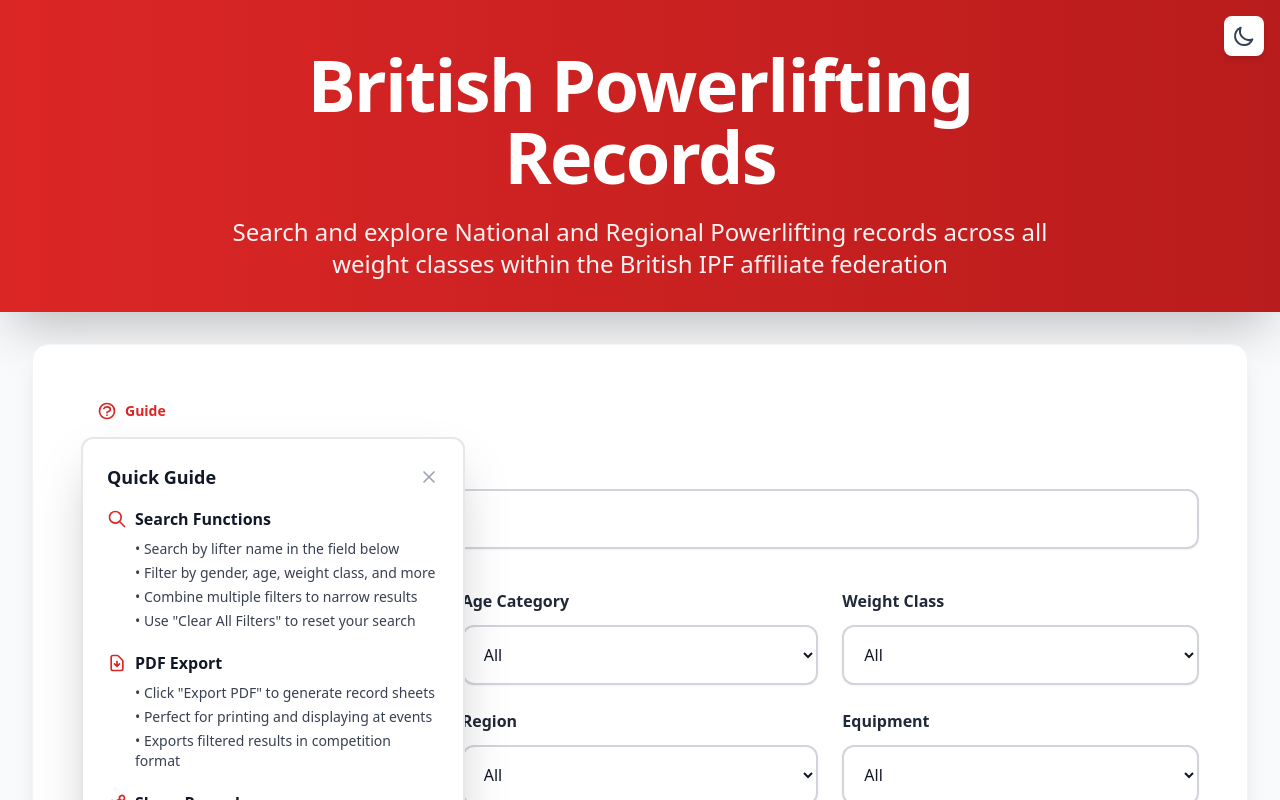
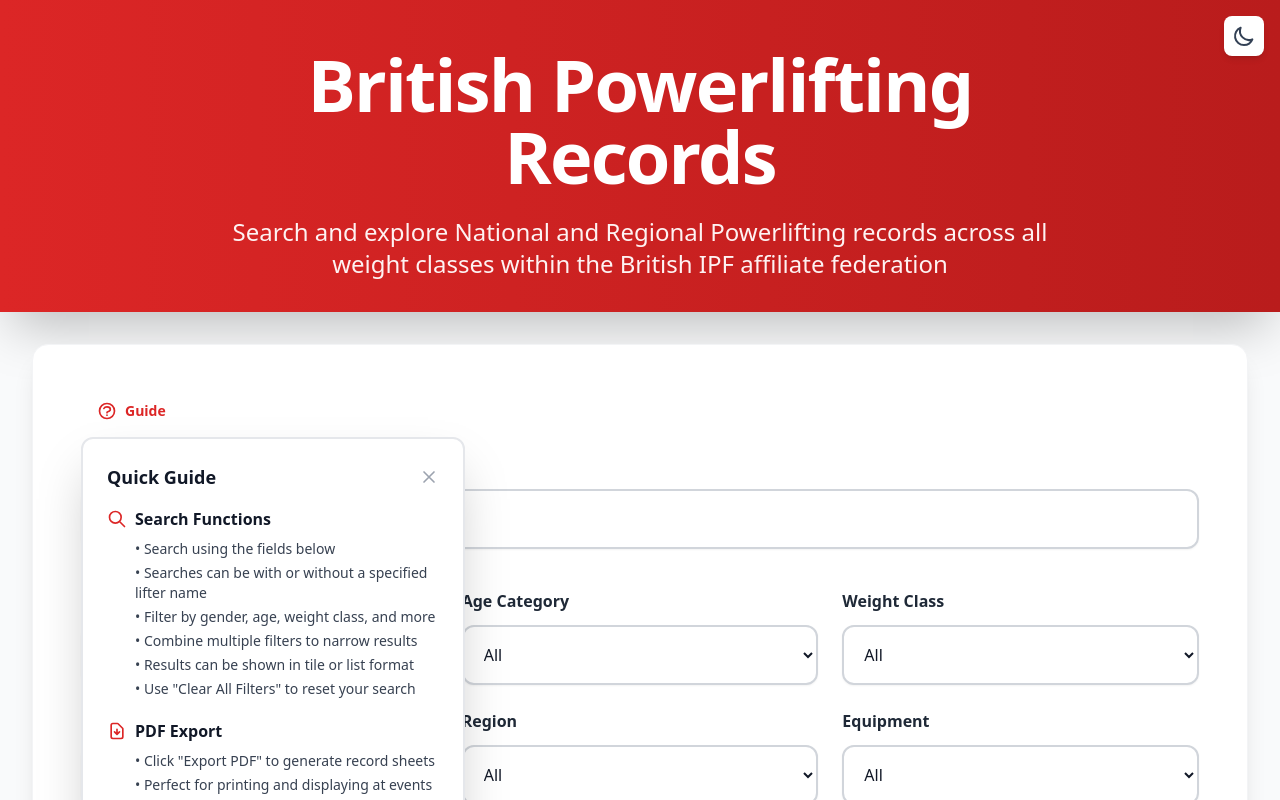
Before and after one commit to StrengthAnalytics/BPRecords, a React (Vite) app: page / in a window 1280 px wide. Both pictures are taken after a click on the button "Guide". Shown: the top 800 px of the page. Built offline with nearby package versions, Linux system fonts and the light colour scheme.

Commit message:
Clarify search instructions and add view format info to Guide
- Reword search instructions to clarify lifter name is optional
- Add information about tile vs list view formats
- Improve clarity that searches can be done with or without name filter

```diff
--- a/src/components/GuidePopover.tsx
+++ b/src/components/GuidePopover.tsx
@@ -78,9 +78,11 @@ const GuidePopover: React.FC = () => {
                 Search Functions
               </h4>
               <ul className="text-sm text-gray-700 dark:text-slate-300 space-y-1 ml-7">
-                <li>• Search by lifter name in the field below</li>
+                <li>• Search using the fields below</li>
+                <li>• Searches can be with or without a specified lifter name</li>
                 <li>• Filter by gender, age, weight class, and more</li>
                 <li>• Combine multiple filters to narrow results</li>
+                <li>• Results can be shown in tile or list format</li>
                 <li>• Use "Clear All Filters" to reset your search</li>
               </ul>
             </div>
```
